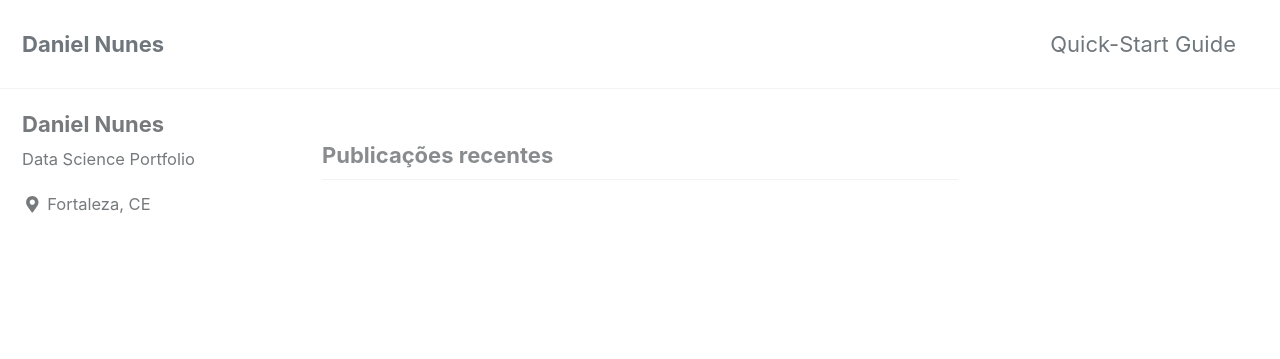
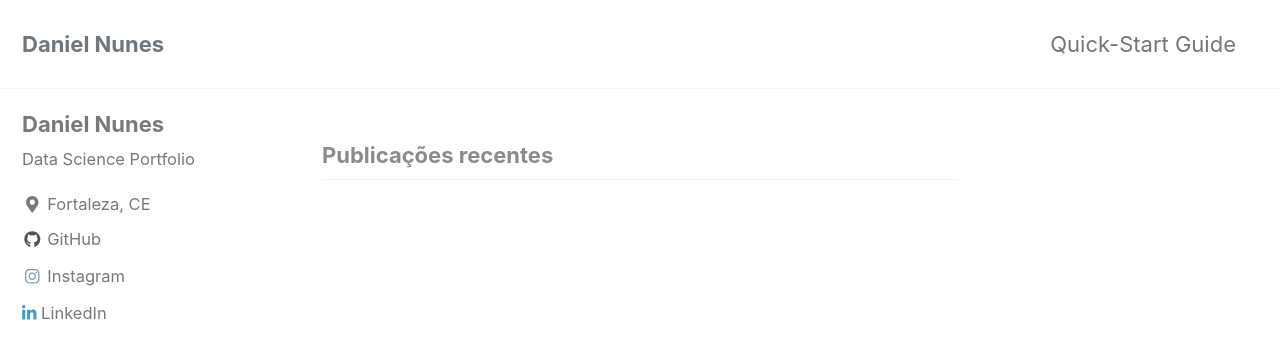
Before and after one commit to danielmnunes/danielmnunes.github.io, a Jekyll site: the page built from index.html, in a window 1280 px wide and 900 px high. Shown: the top 359 px of the window. Built offline with Jekyll 4.4.1, drawn with Linux system fonts in a browser that asks for light colours; cached includes are drawn as plain includes; nearby versions of some CDN libraries; the list of posts is cut into pages by our own code; part of the change alters nothing that is shown.

Commit message:
Update _config.yml

```diff
--- a/_config.yml
+++ b/_config.yml
@@ -126,13 +126,13 @@ author:
       # url: "https://facebook.com/"
     - label: "GitHub"
       icon: "fab fa-fw fa-github"
-      # url: "https://github.com/danielmnunes"
+      url: "https://github.com/danielmnunes"
     - label: "Instagram"
       icon: "fab fa-fw fa-instagram"
-      # url: "https://www.instagram.com/daniel.mn/"
+      url: "https://www.instagram.com/daniel.mn/"
     - label: "LinkedIn"
       icon: "fab fa-linkedin-in"
-      # url: "https://www.linkedin.com/in/daniel-nunes-782b1114b/"
+      url: "https://www.linkedin.com/in/daniel-nunes-782b1114b/"
 
 # Site Footer
 footer:
```
